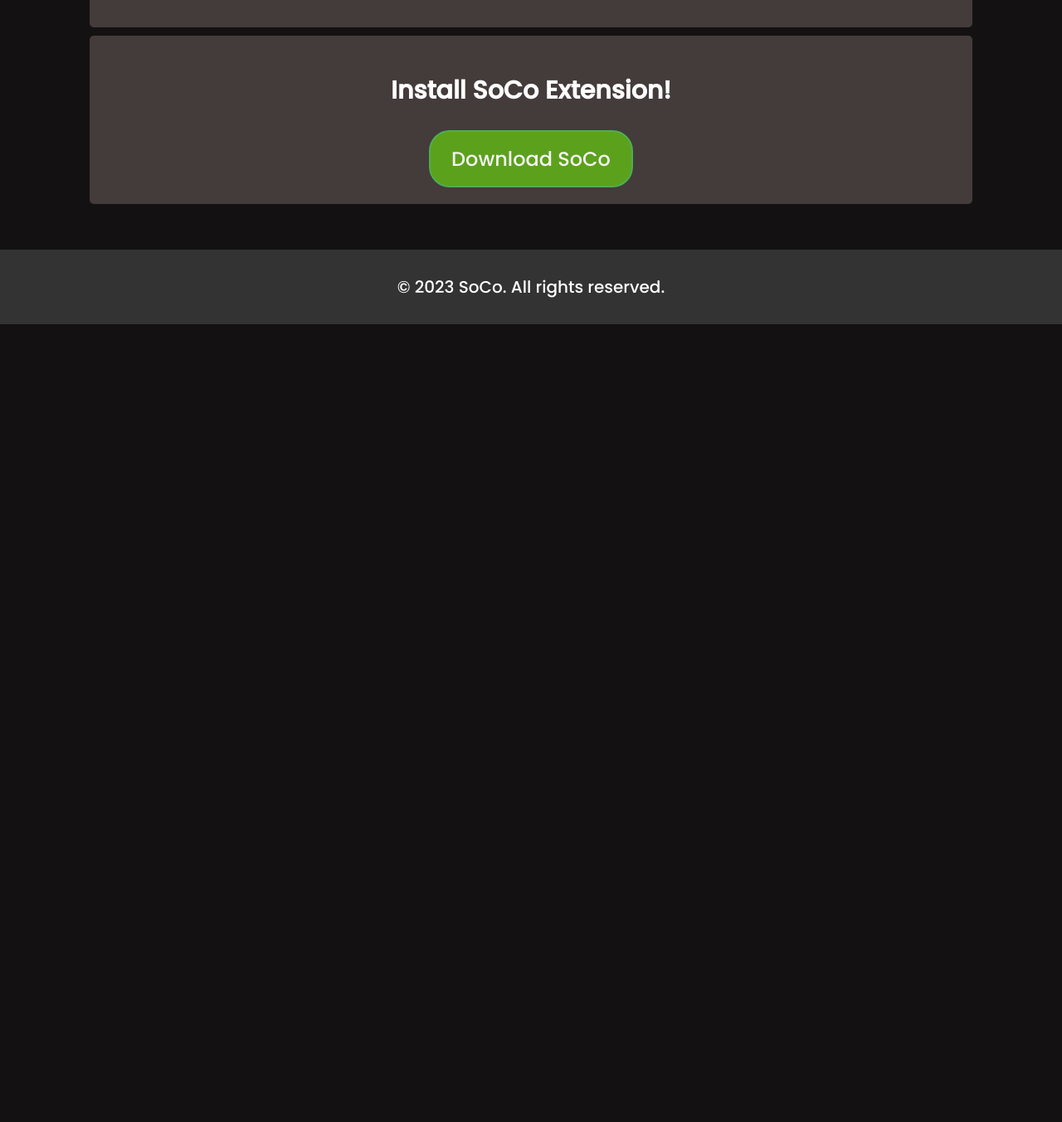
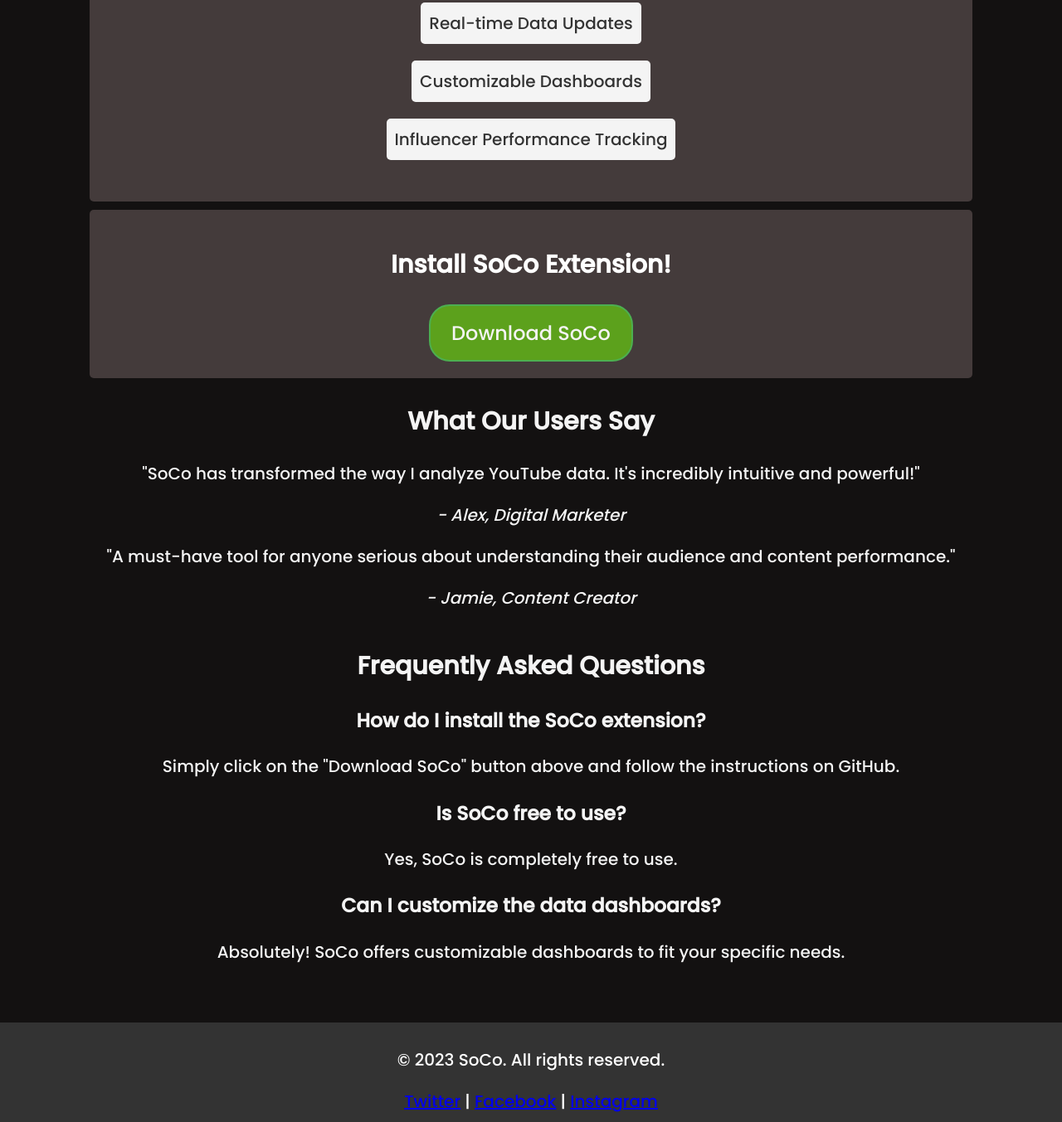
Before and after one commit to lilli2203/extension, a plain HTML site: page index.html in a window 1280 px wide. Shown: the part 762-2115 px from the top of the page at 83% size. Before the commit the page ends 1153 px from the top, so only its background shows below. Drawn offline with Linux system fonts and the light colour scheme; a web font is replaced by a local one.

Commit message:
updated hmt

```diff
--- a/index.html
+++ b/index.html
@@ -8,7 +8,7 @@
     <title>SoCo - Youtube Analytics</title>
 </head>
 <body>
-    <img class="logo" height="100px" src="SOC.png" alt="">
+    <img class="logo" height="100px" src="SOC.png" alt="SoCo Logo">
     <div class="aboutfeatures">
         <section class="about-section">
             <h2>
@@ -16,10 +16,10 @@
             </h2>
             <p>
                 SoCo, the Chrome extension, redefines online exploration.<br>
-                 Effortlessly decode trends and grasp influencer dynamics with SoCo's intuitive design.<br>
-                  Navigate the digital landscape seamlessly, gaining a competitive edge.<br>
-                   Transform your online presence and strategy  SoCo isn't just an extension<br>
-                    it's your key to insightful and innovative digital experiences.
+                Effortlessly decode trends and grasp influencer dynamics with SoCo's intuitive design.<br>
+                Navigate the digital landscape seamlessly, gaining a competitive edge.<br>
+                Transform your online presence and strategy. SoCo isn't just an extension,<br>
+                it's your key to insightful and innovative digital experiences.
             </p>
         </section>
         <section class="features-section">
@@ -29,6 +29,9 @@
             <ul class="features-list">
                 <li class="feature-item">Detailed Video Analytics</li>
                 <li class="feature-item">Audience Engagement Metrics</li>
+                <li class="feature-item">Real-time Data Updates</li>
+                <li class="feature-item">Customizable Dashboards</li>
+                <li class="feature-item">Influencer Performance Tracking</li>
             </ul>
         </section>
         <section class="install-section">
@@ -37,9 +40,34 @@
                 <a class="button-link" href="https://github.com/Chay2203/SoCo">Download SoCo</a>
             </button>
         </section>
+        <section class="testimonials-section">
+            <h2>What Our Users Say</h2>
+            <blockquote>
+                <p>"SoCo has transformed the way I analyze YouTube data. It's incredibly intuitive and powerful!"</p>
+                <cite>- Alex, Digital Marketer</cite>
+            </blockquote>
+            <blockquote>
+                <p>"A must-have tool for anyone serious about understanding their audience and content performance."</p>
+                <cite>- Jamie, Content Creator</cite>
+            </blockquote>
+        </section>
+        <section class="faq-section">
+            <h2>Frequently Asked Questions</h2>
+            <h3>How do I install the SoCo extension?</h3>
+            <p>Simply click on the "Download SoCo" button above and follow the instructions on GitHub.</p>
+            <h3>Is SoCo free to use?</h3>
+            <p>Yes, SoCo is completely free to use.</p>
+            <h3>Can I customize the data dashboards?</h3>
+            <p>Absolutely! SoCo offers customizable dashboards to fit your specific needs.</p>
+        </section>
     </div>
     <footer class="footer">
         <p>© 2023 SoCo. All rights reserved.</p>
+        <div class="social-media">
+            <a href="https://twitter.com/SoCo">Twitter</a> |
+            <a href="https://facebook.com/SoCo">Facebook</a> |
+            <a href="https://instagram.com/SoCo">Instagram</a>
+        </div>
     </footer>
 </body>
 </html>
```
